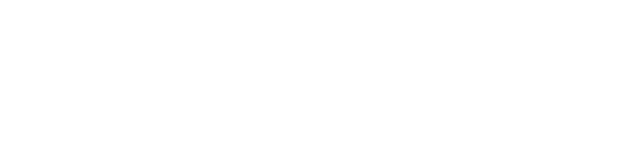
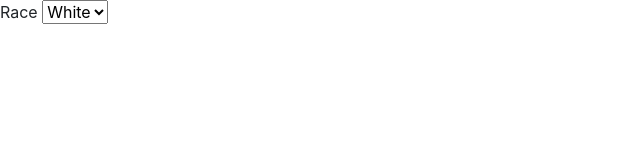
Before and after one commit to kamkanev/Sky-Civilization, an Electron app: page newGame.html in a window 800 px wide. Shown: the whole page, without its empty margins (0-640 px from the left). Drawn offline with nearby package versions, Linux system fonts and the light colour scheme.

Commit message:
Ma dude 2

```diff
--- a/newGame.html
+++ b/newGame.html
@@ -13,6 +13,18 @@
     <script src="https://kit.fontawesome.com/70bfa5ee7d.js"></script>
 </head>
 <body>
+    <div class="row">
+        <div class="col-lg-6">
+            <label for="race">Race</label>
+            <select name="race" id="">
+                <option value="white">White</option>
+                <option value="black">Black</option>
+                <option value="Asian">Asian</option>
+            </select>
+        </div>
+        <div class="col-lg-6"></div>
+    </div>
 
+    <script src="createGame.js"></script>
 </body>
 </html>
```
